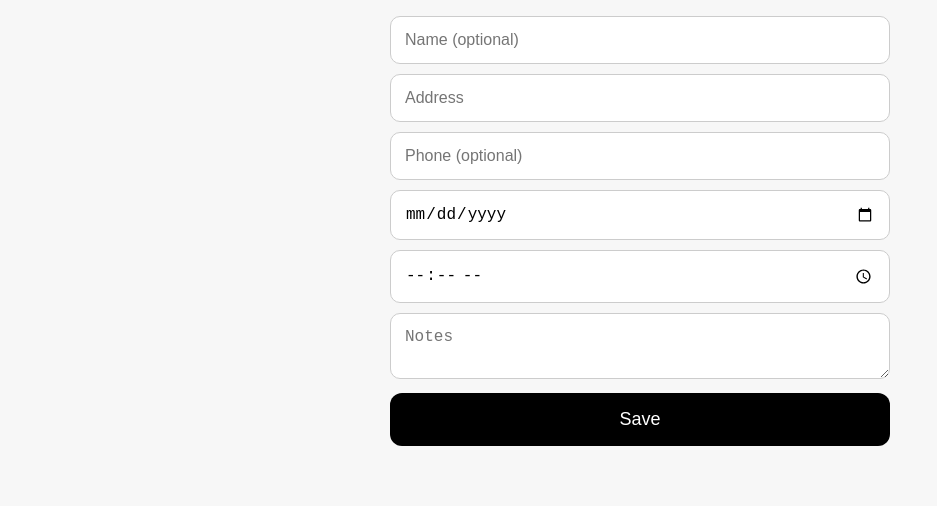
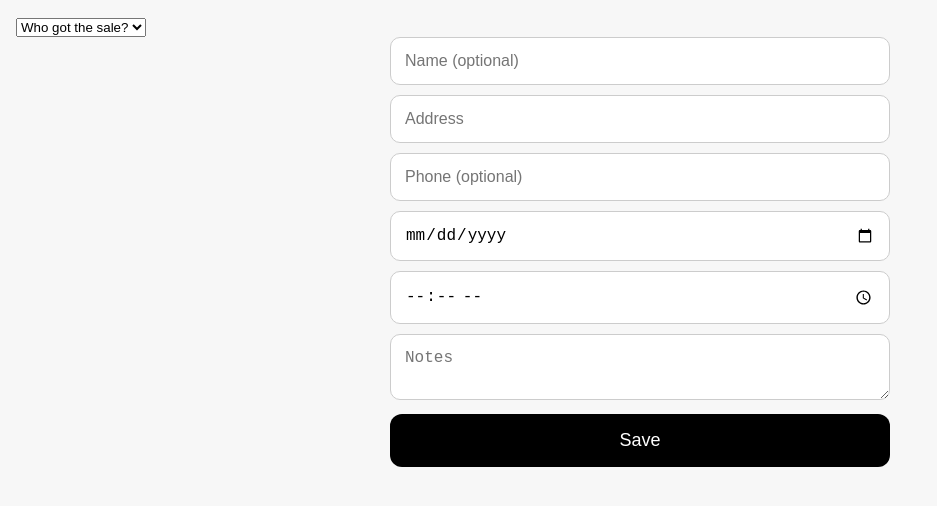
Before and after one commit to andrewbusiness/leadsapp, a plain HTML site: page index.html in a window 1280 px wide. Shown: the whole page, without its empty margins (0-937 px from the left). Drawn offline with Linux system fonts and the light colour scheme.

Commit message:
Update index.html

```diff
--- a/index.html
+++ b/index.html
@@ -48,7 +48,12 @@
 </head>
 
 <body>
-
+<select id="salesperson">
+  <option value="">Who got the sale?</option>
+  <option value="Andrew">Andrew</option>
+  <option value="Ishaan">Ishaan</option>
+  <option value="Elliott">Elliott</option>
+</select>
 <div class="container">
 
   <input id="name" placeholder="Name (optional)">
```
